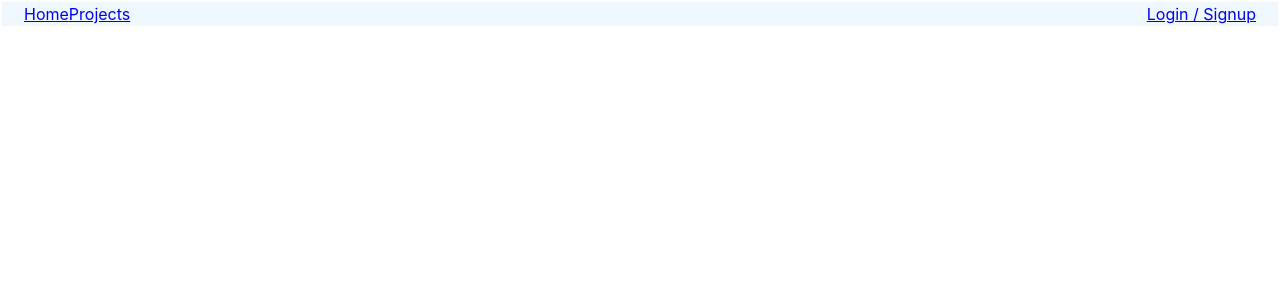
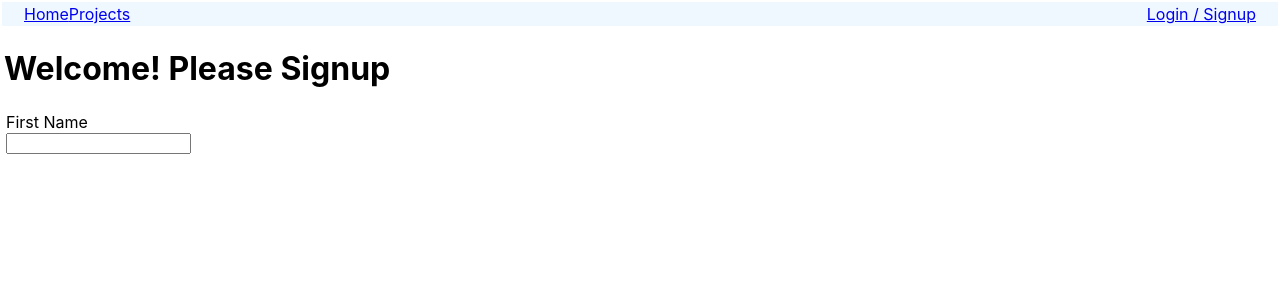
Before and after one commit to Naternelson/data-modeling-app, a React (Create React App) app in the folder frontend/: page /signup in a window 1280 px wide. Shown: the top 300 px of the page. Built offline with nearby package versions, Linux system fonts and the light colour scheme.

Commit message:
Input Component

```diff
--- a/frontend/src/App.js
+++ b/frontend/src/App.js
@@ -5,6 +5,7 @@ import StoreContext from './store/configureStore'
 import { Provider } from 'react-redux'
 import { BrowserRouter as Router, Route } from 'react-router-dom';
 import Login from './components/user/login/Login'
+import Signup from './components/user/signup/Signup'
 
 const store = StoreContext()
 function App() {
@@ -15,6 +16,7 @@ function App() {
                 <Navbar/>
                 <Route exact path="/" component={Main}/>
                 <Route exact path="/login" component={Login}/>
+                <Route exact path="/signup" component={Signup}/>
             </>
         </Router>
       </Provider>
--- /dev/null
+++ b/frontend/src/components/form-components/Input.js
@@ -0,0 +1,22 @@
+import {toTitleCase, toJSX, unless } from '../../utilities/utilities'
+function InputGroup(props = {type: "text", hasLabel: true,  changeFunc: ()=>{}}) {
+    let  {type, id, name, changeFunc, classInput, value, required, hasLabel, errorMessage} = props
+    const anon = ()=>{}
+    changeFunc = changeFunc || anon
+    type = type || "text"
+    hasLabel =  hasLabel !== false
+    classInput = classInput || []
+    classInput.push("input-group")
+    const classValue = classInput.join(" ")
+
+    const labelValue = hasLabel ? <label htmlFor={id || name}>{toTitleCase(name)}</label> : ""
+    const inputValue = <input type={type} id={id || name} name={name || id} onChange={changeFunc} value={value}/>
+    const errorValue = errorMessage ? <p className="error-input">{errorMessage}</p> : ""
+
+   return  <div className={classValue} >
+                {labelValue}
+                {inputValue}
+                {errorValue}
+    </div>
+}
+export default InputGroup;
--- /dev/null
+++ b/frontend/src/components/user/signup/Signup.js
@@ -0,0 +1,17 @@
+import { useDispatch, useSelector } from 'react-redux'
+import { Redirect } from 'react-router'
+import {loginUser} from '../../../store/auth'
+import Input from "../../form-components/Input";
+function Signup() {
+    // const dispatch = useDispatch()
+    const submitEvent = () => {}
+    const isLoggedIn = useSelector(s => !!s.auth.token)
+    if (isLoggedIn) return <Redirect to="/"/>
+   return  <div className={"signup-form"}>
+        <form onSubmit={submitEvent}>
+            <h1>Welcome! Please Signup</h1>
+            <Input name={"firstName"} required={"true"}/>
+        </form>
+    </div>
+}
+export default Signup;
--- /dev/null
+++ b/frontend/src/utilities/boolean.js
@@ -0,0 +1,3 @@
+export const unless = bool =>  func => {
+    if(!bool) return func()
+}
--- a/frontend/src/utilities/capitalize.js
+++ b/frontend/src/utilities/capitalize.js
@@ -1,4 +1,5 @@
-export default function capitalize(input){
+export  function capitalize(input, deliminter){
+    if (deliminter) input = input.split(deliminter)
     const inputType = Array.isArray(input) ? "array" : typeof input
     let upCaseFirstLetter = (string) => {
         return string.charAt(0).toUpperCase() + string.slice(1)
@@ -12,3 +13,7 @@ export default function capitalize(input){
             return null
     }
 }
+export const toTitleCase = str => {
+    let r = str.replace( /([A-Z])/g, " $1" )
+    return capitalize(r, " ")
+}
--- /dev/null
+++ b/frontend/src/utilities/jsx-utilities.js
@@ -0,0 +1,3 @@
+export const toJSX = varName => str => {
+     return {[varName + "Value"]: str ? `${varName}={${str}}` : ""}
+}
--- a/frontend/src/utilities/utilities.js
+++ b/frontend/src/utilities/utilities.js
@@ -1,2 +1,4 @@
-import capitalize from './capitalize'
-export {capitalize}
+import {capitalize, toTitleCase } from './capitalize'
+import {toJSX} from './jsx-utilities'
+import { unless } from './boolean'
+export {capitalize, toTitleCase, toJSX, unless}
```
